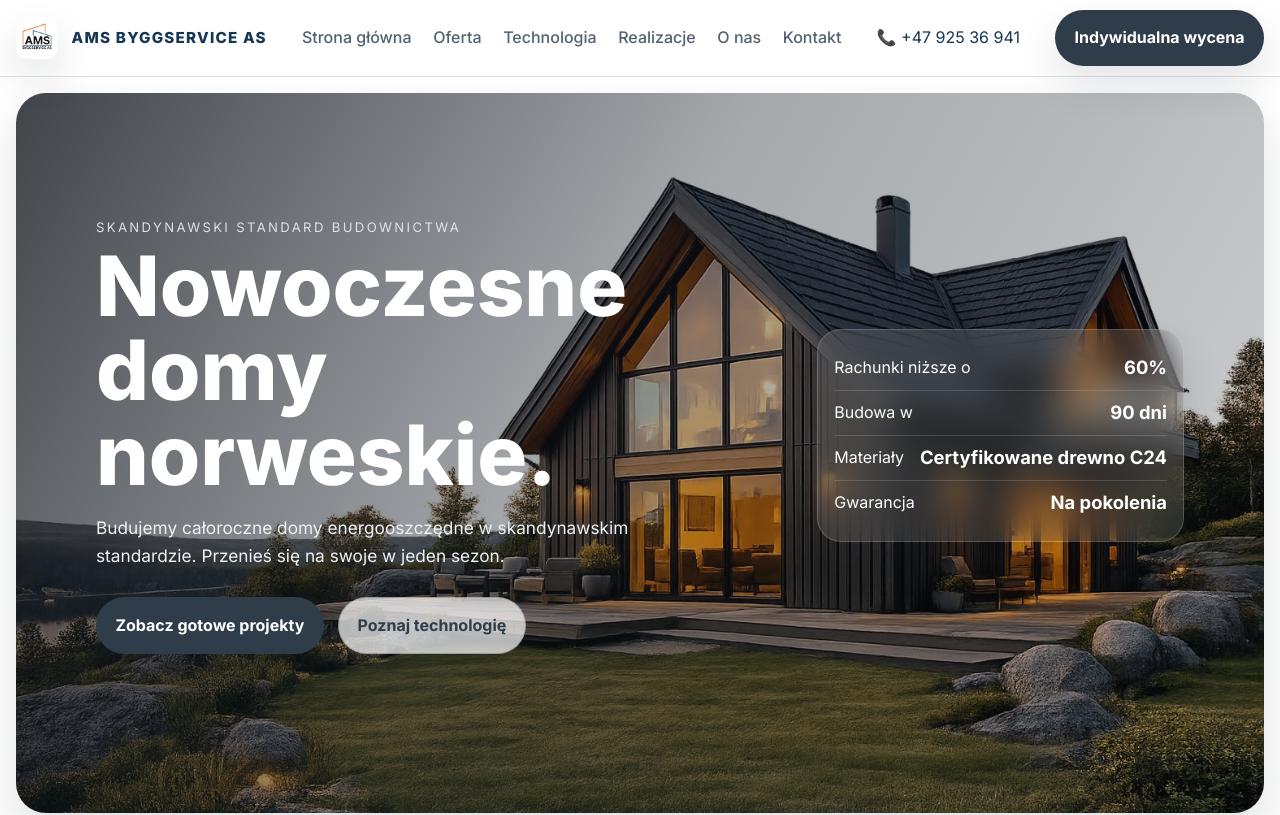
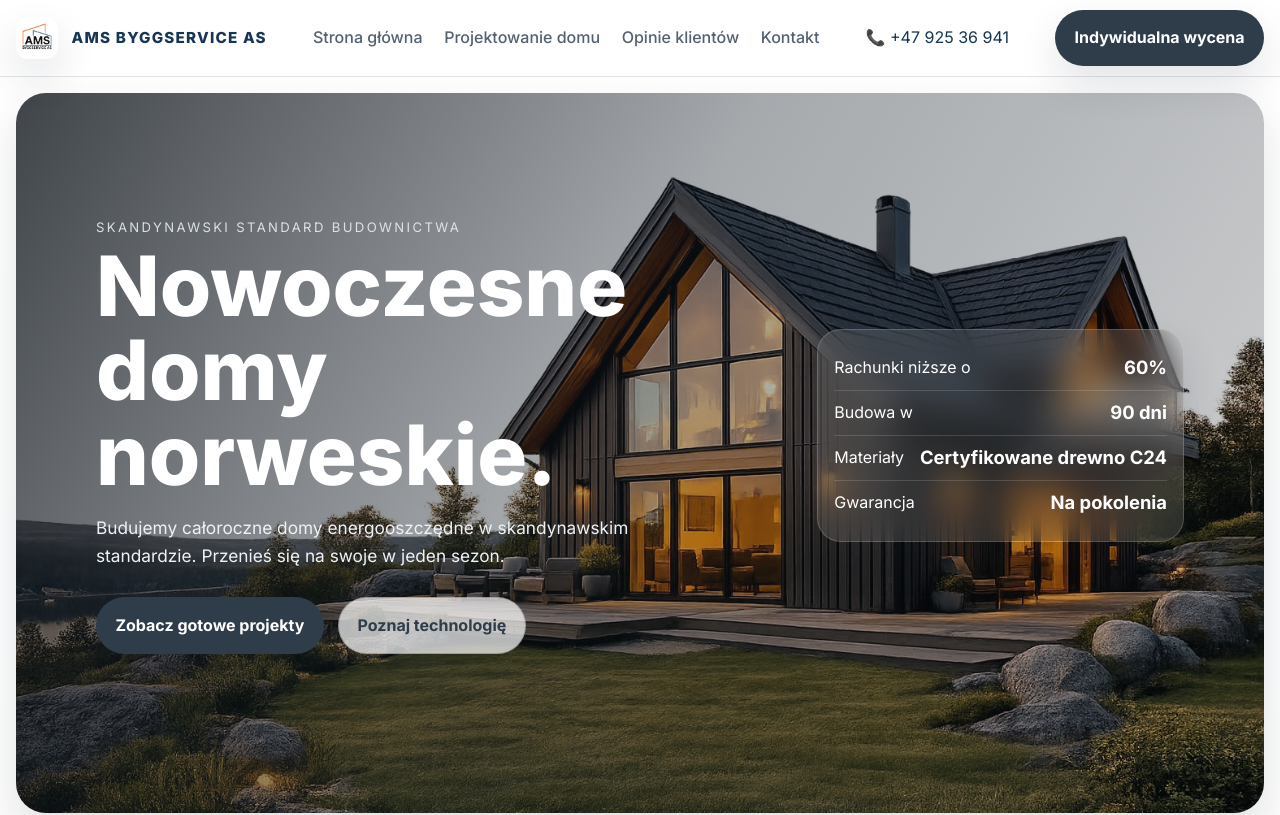
Before and after one commit to patrykpatural/amsbyggserviceas, a Next.js app: page / in a window 1280 px wide. Shown: the top 815 px of the page. Built offline with nearby package versions, Linux system fonts and the light colour scheme.

Commit message:
zmiana tekstu gorna tabelka

```diff
--- a/src/components/Header.jsx
+++ b/src/components/Header.jsx
@@ -6,10 +6,8 @@ import { usePathname } from 'next/navigation'
 
 const navItems = [
   { href: '/', label: 'Strona główna' },
-  { href: '/oferta', label: 'Oferta' },
-  { href: '/technologia', label: 'Technologia' },
-  { href: '/realizacje', label: 'Realizacje' },
-  { href: '/o-nas', label: 'O nas' },
+  { href: '/oferta', label: 'Projektowanie domu' },
+  { href: '/realizacje', label: 'Opinie klientów' },
   { href: '/kontakt', label: 'Kontakt' },
 ]
 
```
